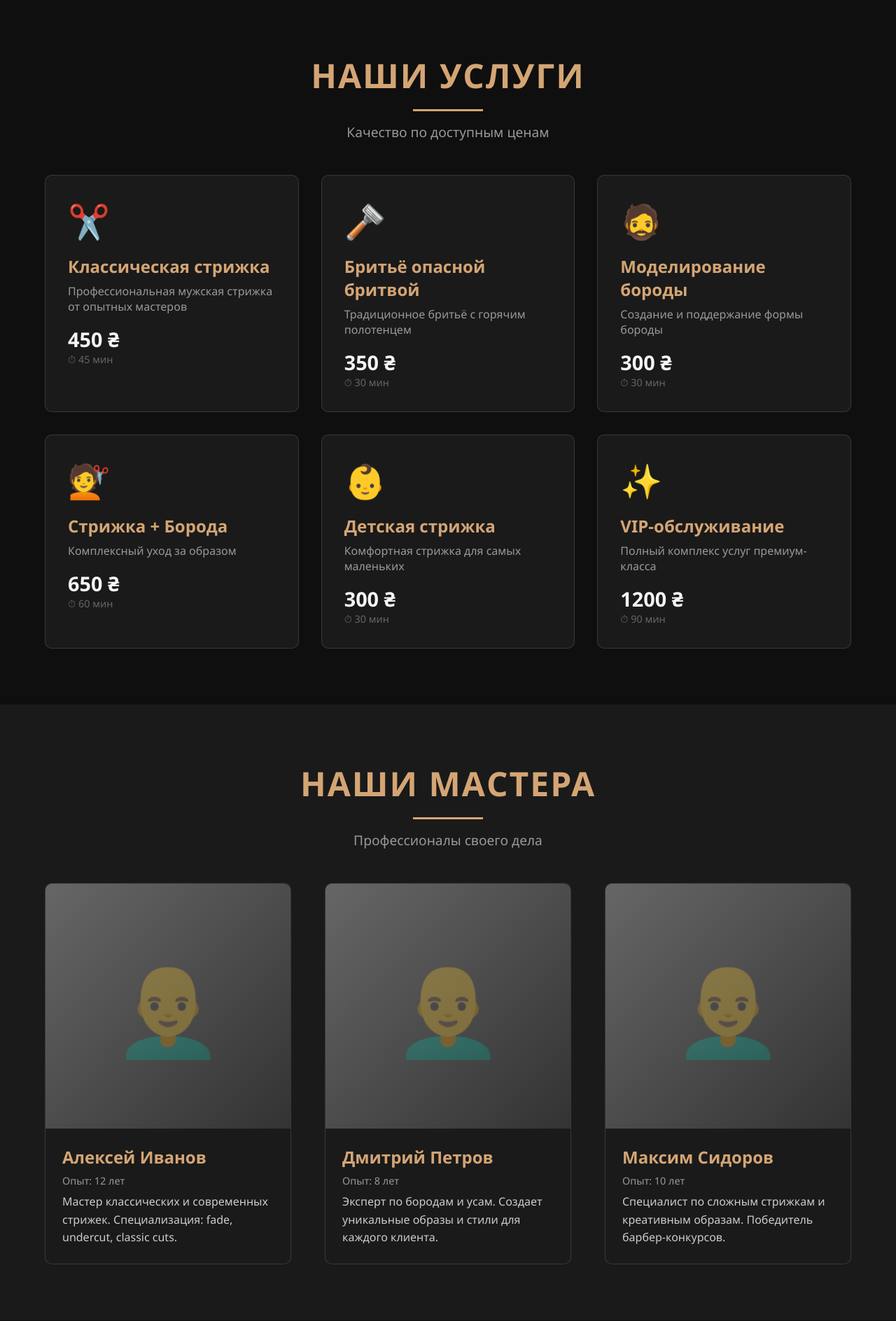
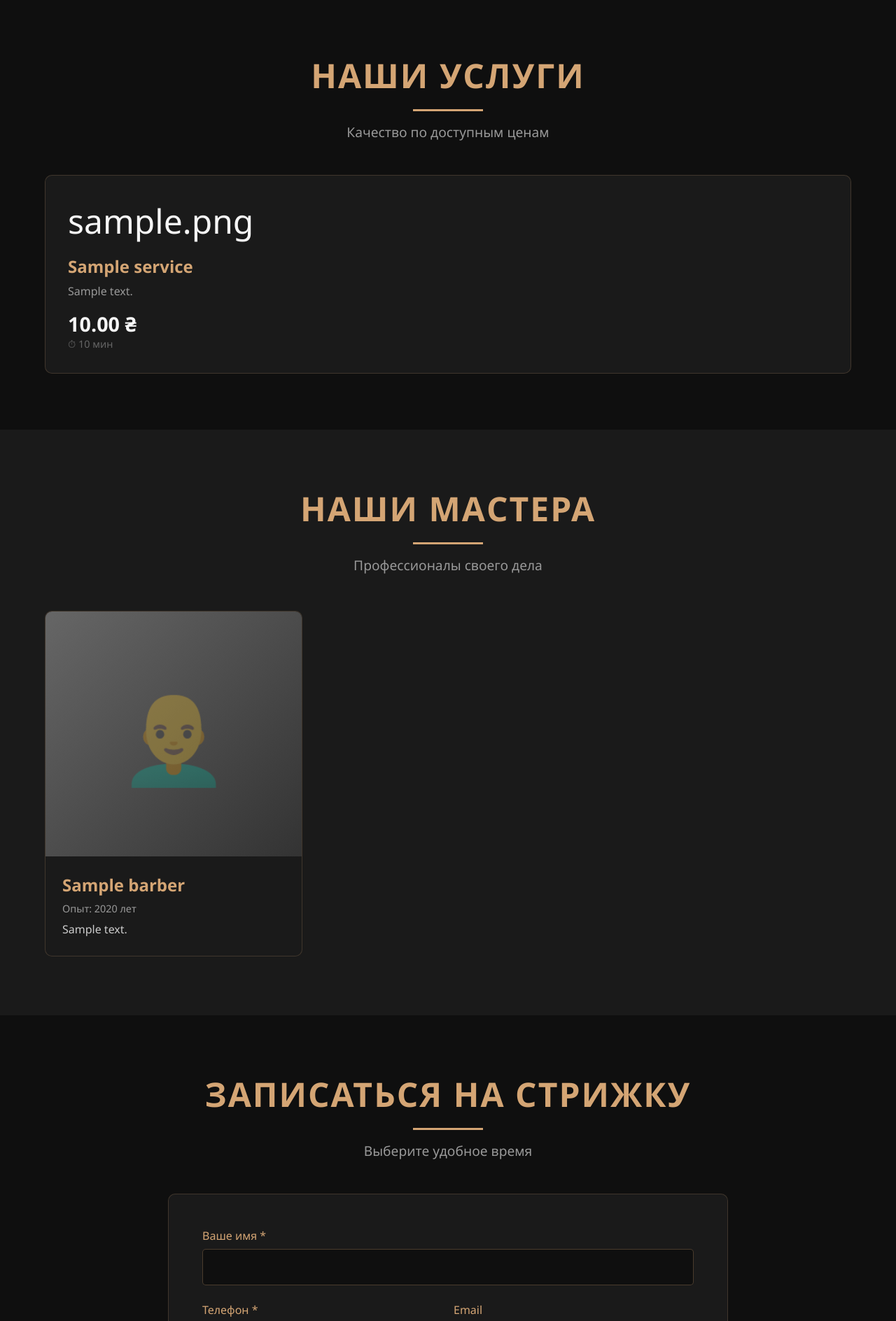
Before and after one commit to WingorOsnova/BarbershopPP, a Django app: page / in a window 1280 px wide. Shown: the part 1540-3428 px from the top of the page at 70% size. Run offline with Django 5.2, Linux system fonts and the light colour scheme; tables that the repository leaves empty hold one stand-in row (values such as "Sample post").

Commit message:
Enhance booking app: add service icon, update home view context, and improve admin display

```diff
--- a/barbershop/booking/admin.py
+++ b/barbershop/booking/admin.py
@@ -9,7 +9,7 @@
 
 @admin.register(Service)
 class AdminService(admin.ModelAdmin):
-  list_display = ('name', 'price', 'duration_minutes')
+  list_display = ('icon', 'name', 'price', 'duration_minutes')
   search_fields = ('name',)
 
 @admin.register(Booking)
--- a/barbershop/booking/models.py
+++ b/barbershop/booking/models.py
@@ -11,9 +11,10 @@
     return self.name
 
 class Service(models.Model):
+  icon = models.CharField(max_length=10)
   name = models.CharField(max_length=100)
   description = models.TextField(blank=True)
-  price = models.DecimalField(max_digits=10, decimal_places=2)
+  price = models.DecimalField(max_digits=10, decimal_places=2, verbose_name='PRICE ₴')
   duration_minutes = models.PositiveIntegerField(default=30)
 
   def __str__(self):
--- a/barbershop/booking/static/booking/css/home.css
+++ b/barbershop/booking/static/booking/css/home.css
@@ -427,14 +458,41 @@
     font-size: 0.9rem;
 }
 
+.no-services{
+    font-size: 1.8rem;
+    font-weight: bold;
+    color: var(--light);
+    text-align: center;
+
+}
+
 /* Barbers Section */
-.barbers-grid {
-    display: grid;
-    grid-template-columns: repeat(auto-fit, minmax(280px, 1fr));
-    gap: 3rem;
+.barbers-slider {
+    display: flex;
+    align-items: center;
+    gap: 1rem;
+}
+
+.barbers-track {
+    --barbers-gap: 1.5rem;
+    --barbers-per-view: 3;
+    display: flex;
+    gap: var(--barbers-gap);
+    overflow-x: auto;
+    scroll-snap-type: x mandatory;
+    scroll-behavior: smooth;
+    -webkit-overflow-scrolling: touch;
+    padding: 0.25rem 0;
+    width: 100%;
+}
+
+.barbers-track::-webkit-scrollbar {
+    display: none;
 }
 
 .barber-card {
+    flex: 0 0 calc((100% - (var(--barbers-per-view) - 1) * var(--barbers-gap)) / var(--barbers-per-view));
+    scroll-snap-align: start;
     background: var(--dark);
     border-radius: 10px;
     overflow: hidden;
--- a/barbershop/booking/templates/booking/home.html
+++ b/barbershop/booking/templates/booking/home.html
@@ -7,10 +7,10 @@
     <title>Barbershop - Стиль и мастерство</title>
     <link rel="stylesheet" href="{% static 'booking/css/home.css' %}">
 </head>
-<body>
+<body id="top">
     <header id="header">
         <nav>
-            <div class="logo" data-lang-key="logo">BARBERSHOP</div>
+            <a href="#top" class="logo" data-lang-key="logo" style="text-decoration: none;">BARBERSHOP</a>
             <div class="nav-right" id="navRight">
                 <ul class="nav-links">
                     <li><a href="#about" data-lang-key="nav-about">О нас</a></li>
@@ -65,85 +65,42 @@
         <h2 class="section-title fade-in" data-lang-key="services-title">Наши услуги</h2>
         <p class="section-subtitle fade-in" data-lang-key="services-subtitle">Качество по доступным ценам</p>
         <div class="services-grid">
+            {% for service in services %}
                 <div class="service-card fade-in">
-                <div class="service-icon">✂️</div>
-                <h3 data-lang-key="service-1-name">Классическая стрижка</h3>
-                <p data-lang-key="service-1-desc">Профессиональная мужская стрижка от опытных мастеров</p>
-                <div class="service-price">450 ₴</div>
-                <div class="service-duration">⏱ 45 <span data-lang-key="minutes">мин</span></div>
+                    <div class="service-icon">{{ service.icon }}</div>
+                    <h3 data-lang-key="service-1-name">{{ service.name }}</h3>
+                    <p data-lang-key="service-1-desc">{{ service.description }}</p>
+                    <div class="service-price">{{ service.price }} ₴</div>
+                    <div class="service-duration">⏱ {{service.duration_minutes}} <span data-lang-key="minutes">мин</span></div>
                 </div>
-            <div class="service-card fade-in">
-                <div class="service-icon">🪒</div>
-                <h3 data-lang-key="service-2-name">Бритьё опасной бритвой</h3>
-                <p data-lang-key="service-2-desc">Традиционное бритьё с горячим полотенцем</p>
-                <div class="service-price">350 ₴</div>
-                <div class="service-duration">⏱ 30 <span data-lang-key="minutes">мин</span></div>
-            </div>
-            <div class="service-card fade-in">
-                <div class="service-icon">🧔</div>
-                <h3 data-lang-key="service-3-name">Моделирование бороды</h3>
-                <p data-lang-key="service-3-desc">Создание и поддержание формы бороды</p>
-                <div class="service-price">300 ₴</div>
-                <div class="service-duration">⏱ 30 <span data-lang-key="minutes">мин</span></div>
-            </div>
-            <div class="service-card fade-in">
-                <div class="service-icon">💇</div>
-                <h3 data-lang-key="service-4-name">Стрижка + Борода</h3>
-                <p data-lang-key="service-4-desc">Комплексный уход за образом</p>
-                <div class="service-price">650 ₴</div>
-                <div class="service-duration">⏱ 60 <span data-lang-key="minutes">мин</span></div>
-            </div>
-            <div class="service-card fade-in">
-                <div class="service-icon">👶</div>
-                <h3 data-lang-key="service-5-name">Детская стрижка</h3>
-                <p data-lang-key="service-5-desc">Комфортная стрижка для самых маленьких</p>
-                <div class="service-price">300 ₴</div>
-                <div class="service-duration">⏱ 30 <span data-lang-key="minutes">мин</span></div>
-            </div>
-            <div class="service-card fade-in">
-                <div class="service-icon">✨</div>
-                <h3 data-lang-key="service-6-name">VIP-обслуживание</h3>
-                <p data-lang-key="service-6-desc">Полный комплекс услуг премиум-класса</p>
-                <div class="service-price">1200 ₴</div>
-                <div class="service-duration">⏱ 90 <span data-lang-key="minutes">мин</span></div>
-            </div>
+            {% empty %}
+                <p class="no-services">Нет доступных услуг</p>
+            {% endfor %}
         </div>
     </section>
 
     <section id="barbers">
         <h2 class="section-title fade-in" data-lang-key="barbers-title">Наши мастера</h2>
         <p class="section-subtitle fade-in" data-lang-key="barbers-subtitle">Профессионалы своего дела</p>
-        <div class="barbers-grid">
+        <div class="barbers-slider">
+            <button class="slider-arrow" data-slider="barbers-prev" aria-label="Предыдущие барберы">&larr;</button>
+            <div class="barbers-track">
+                {% for barber in barbers %}
                     <div class="barber-card fade-in">
                         <div class="barber-image"></div>
                         <div class="barber-info">
-                    <h3 data-lang-key="barber-1-name">Алексей Иванов</h3>
-                    <p class="barber-experience" data-lang-key="barber-1-exp">Опыт: 12 лет</p>
+                            <h3 data-lang-key="barber-1-name">{{barber.name}}</h3>
+                            <p class="barber-experience" data-lang-key="barber-1-exp">Опыт: {{barber.experience_years}} лет</p>
                             <p class="barber-description" data-lang-key="barber-1-desc">
-                        Мастер классических и современных стрижек. Специализация: fade, undercut, classic cuts.
+                                {{ barber.description}}
                             </p>
                         </div>
                     </div>
-            <div class="barber-card fade-in">
-                <div class="barber-image"></div>
-                <div class="barber-info">
-                    <h3 data-lang-key="barber-2-name">Дмитрий Петров</h3>
-                    <p class="barber-experience" data-lang-key="barber-2-exp">Опыт: 8 лет</p>
-                    <p class="barber-description" data-lang-key="barber-2-desc">
-                        Эксперт по бородам и усам. Создает уникальные образы и стили для каждого клиента.
-                    </p>
+                {% empty %}
+                    <p class="no-barbers">К сожелению нет доступных барбер 😞</p>
+                {% endfor %}
             </div>
-            </div>
-            <div class="barber-card fade-in">
-                <div class="barber-image"></div>
-                <div class="barber-info">
-                    <h3 data-lang-key="barber-3-name">Максим Сидоров</h3>
-                    <p class="barber-experience" data-lang-key="barber-3-exp">Опыт: 10 лет</p>
-                    <p class="barber-description" data-lang-key="barber-3-desc">
-                        Специалист по сложным стрижкам и креативным образам. Победитель барбер-конкурсов.
-                    </p>
-                </div>
-            </div>
+            <button class="slider-arrow" data-slider="barbers-next" aria-label="Следующие барберы">&rarr;</button>
         </div>
     </section>
 
@@ -232,6 +189,8 @@
             <p data-lang-key="footer-address">г. Киев, ул. Крещатик, 1 | +380 (xx) xxx-xx-xx</p>
         </div>
     </footer>
+
+    <a href="#top" class="scroll-top-btn" id="scrollTopBtn" aria-label="Наверх">↑</a>
 
     <script>
         // Translations
@@ -457,13 +416,70 @@
             });
         });
 
+        // Barbers slider
+        const barbersTrack = document.querySelector('.barbers-track');
+        const barbersPrev = document.querySelector('[data-slider="barbers-prev"]');
+        const barbersNext = document.querySelector('[data-slider="barbers-next"]');
+
+        if (barbersTrack && barbersPrev && barbersNext) {
+            const getStep = () => {
+                const card = barbersTrack.querySelector('.barber-card');
+                if (!card) return 0;
+                const styles = window.getComputedStyle(barbersTrack);
+                const gap = parseFloat(styles.getPropertyValue('column-gap') || styles.getPropertyValue('gap') || '0');
+                return card.getBoundingClientRect().width + gap;
+            };
+
+            const scrollTrack = (direction) => {
+                const step = getStep();
+                if (!step) return;
+                barbersTrack.scrollBy({
+                    left: direction * step,
+                    behavior: 'smooth'
+                });
+            };
+
+            const updateArrows = () => {
+                const scrollable = barbersTrack.scrollWidth > barbersTrack.clientWidth + 2;
+                const maxScroll = barbersTrack.scrollWidth - barbersTrack.clientWidth - 1;
+                barbersPrev.disabled = !scrollable || barbersTrack.scrollLeft <= 0;
+                barbersNext.disabled = !scrollable || barbersTrack.scrollLeft >= maxScroll;
+                barbersPrev.style.display = scrollable ? 'inline-flex' : 'none';
+                barbersNext.style.display = scrollable ? 'inline-flex' : 'none';
+            };
+
+            barbersPrev.addEventListener('click', () => {
+                scrollTrack(-1);
+            });
+
+            barbersNext.addEventListener('click', () => {
+                scrollTrack(1);
+            });
+
+            barbersTrack.addEventListener('scroll', () => {
+                window.requestAnimationFrame(updateArrows);
+            });
+
+            window.addEventListener('resize', () => {
+                window.requestAnimationFrame(updateArrows);
+            });
+
+            updateArrows();
+        }
+
         // Header Scroll Effect
         const header = document.getElementById('header');
+        const scrollTopBtn = document.getElementById('scrollTopBtn');
+
         window.addEventListener('scroll', () => {
             if (window.scrollY > 100) {
                 header.classList.add('scrolled');
             } else {
                 header.classList.remove('scrolled');
+            }
+
+            if (scrollTopBtn) {
+                scrollTopBtn.classList.toggle('visible', window.scrollY > 300);
             }
         });
 
--- a/barbershop/booking/urls.py
+++ b/barbershop/booking/urls.py
@@ -2,5 +2,5 @@
 from . import views
 
 urlpatterns = [
-  path('', views.home)
+  path('', views.home, name='home')
 ]
--- a/barbershop/booking/views.py
+++ b/barbershop/booking/views.py
@@ -1,5 +1,15 @@
 from django.shortcuts import render
+from .models import Barber, Service
 
 
 def home(request):
-  return render(request, 'booking/home.html')
+
+  barbers = Barber.objects.filter(is_active=True)
+  services = Service.objects.all()
+
+  context = {
+    'barbers': barbers,
+    'services': services,
+  }
+
+  return render(request, 'booking/home.html', context)
```
Also changed, not shown: other parts of barbershop/booking/static/booking/css/home.css (+93 -0 lines), drift.py (added, +21 -0 lines), barbershop/booking/migrations/0003_service_icon_alter_booking_status_and_more.py (added). Lines whose indentation alone changed are shown as unchanged.
